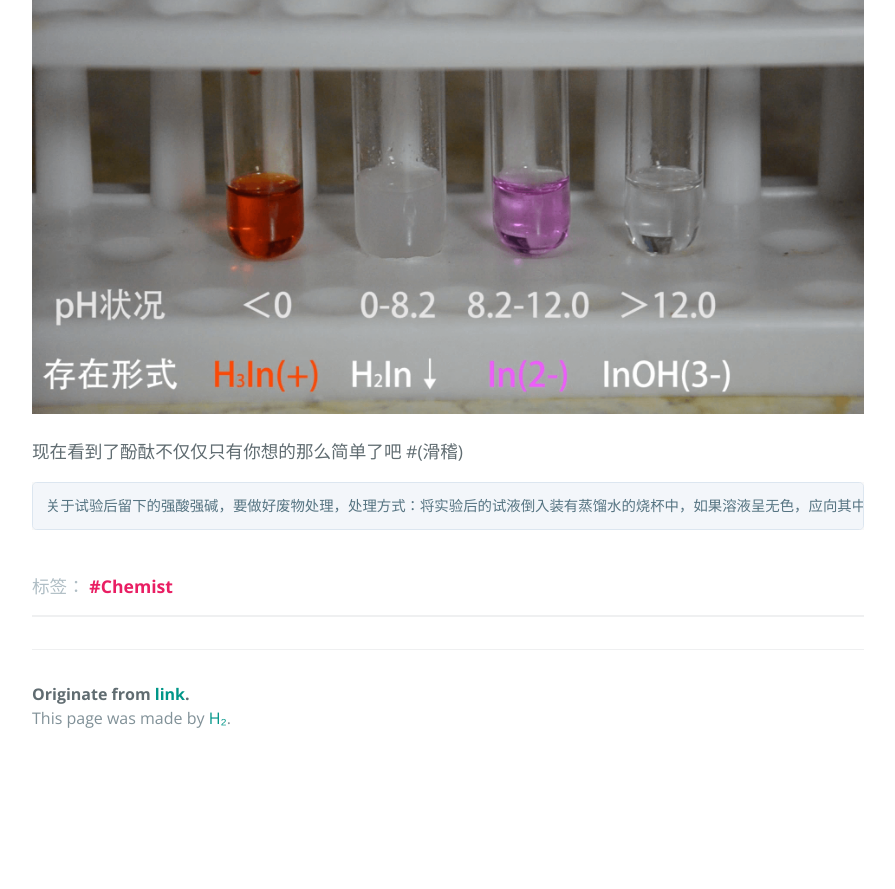
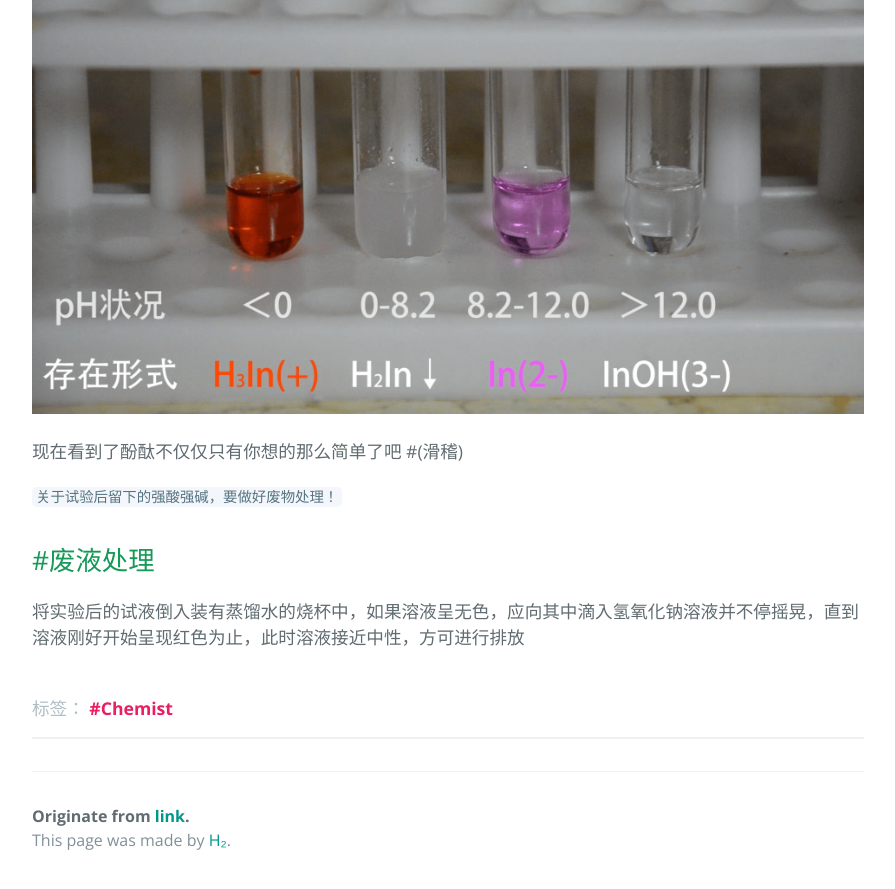
Before and after one commit to link9596/qwq, a Jekyll site: the page built from _posts/2017-12-27-chemist.md, in a window 1280 px wide and 900 px high, scrolled down 5831 px. Shown: the top 889 px of the window, without its empty margins (192-1087 px from the left). Built offline with Jekyll 4.4.1, drawn with Linux system fonts in a browser that asks for light colours; comment, search, counter and statistics services are not loaded; before the commit the page ends 6609 px from its top, so only the background shows below that.

Commit message:
Update 2017-12-27-chemist.md

````diff
--- a/_posts/2017-12-27-chemist.md
+++ b/_posts/2017-12-27-chemist.md
@@ -77,9 +77,11 @@ In²¯（红色）+OH¯=In(OH)³¯（无色)
 
 现在看到了酚酞不仅仅只有你想的那么简单了吧 #(滑稽)
 
-```
-关于试验后留下的强酸强碱，要做好废物处理，处理方式：将实验后的试液倒入装有蒸馏水的烧杯中，如果溶液呈无色，应向其中滴入氢氧化钠溶液并不停摇晃，直到溶液刚好开始呈现红色为止，此时溶液接近中性，方可进行排放
-```
+`关于试验后留下的强酸强碱，要做好废物处理！`
+
+## #废液处理
+
+将实验后的试液倒入装有蒸馏水的烧杯中，如果溶液呈无色，应向其中滴入氢氧化钠溶液并不停摇晃，直到溶液刚好开始呈现红色为止，此时溶液接近中性，方可进行排放
 
 [1]: https://wapbaike.baidu.com/item/%E9%85%9A%E9%85%9E/1596924-
 [2]: /usrimg/2017-12-27-chemist-1.png
````
